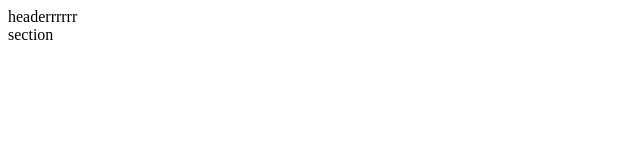
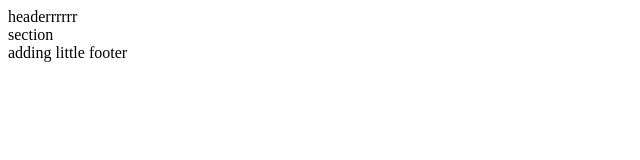
Before and after one commit to zippp/site, a plain HTML site: page index.html in a window 1280 px wide. Shown: the whole page, without its empty margins (0-640 px from the left). Drawn offline with Linux system fonts and the light colour scheme.

Commit message:
add footer

```diff
--- a/index.html
+++ b/index.html
@@ -4,6 +4,7 @@
 <body>
 	<header>headerrrrrr</header>
 	<section>section</section>
+	<footer>adding little footer</footer>
 </body>
 </head>
 </html>
```
